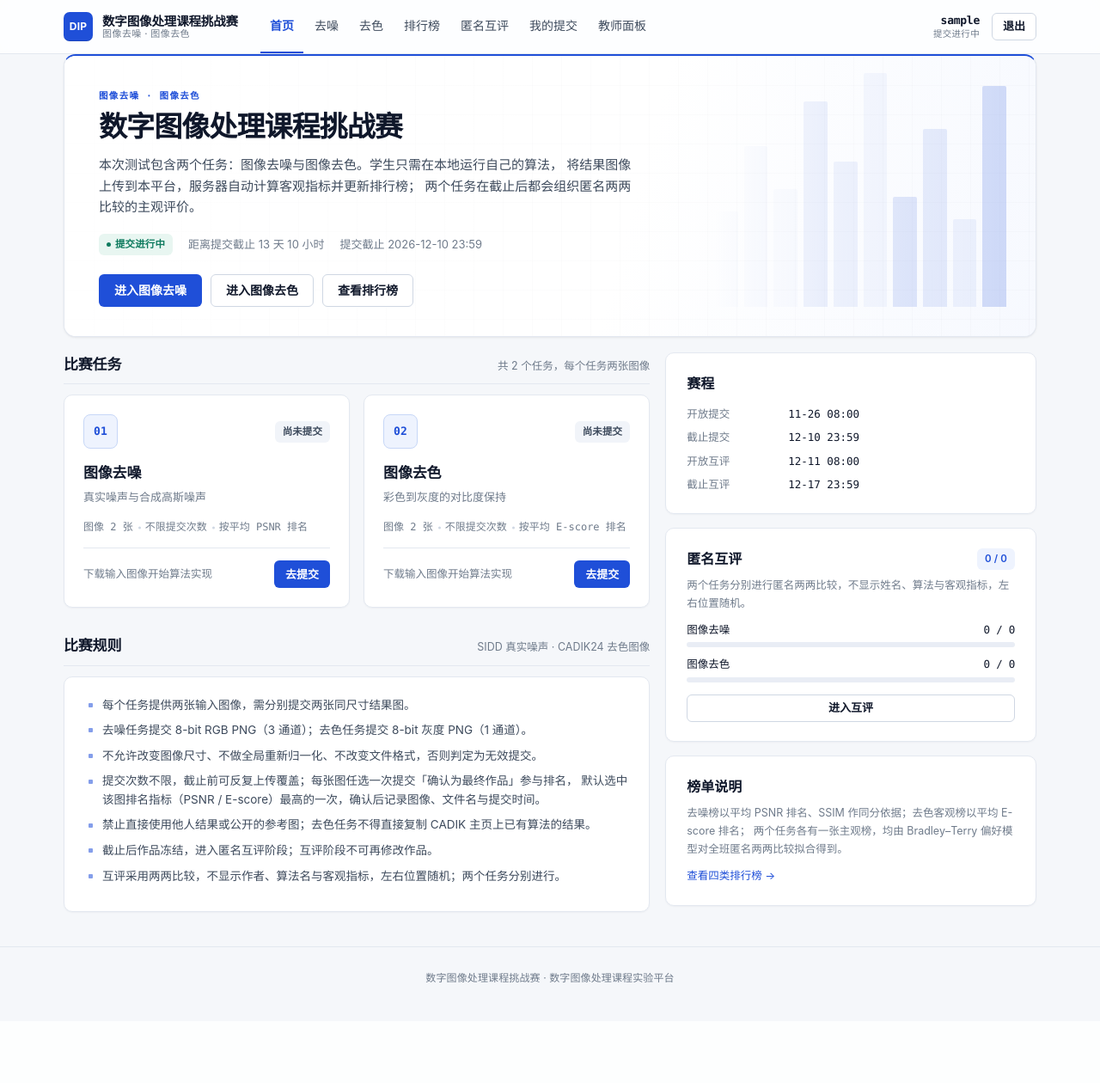
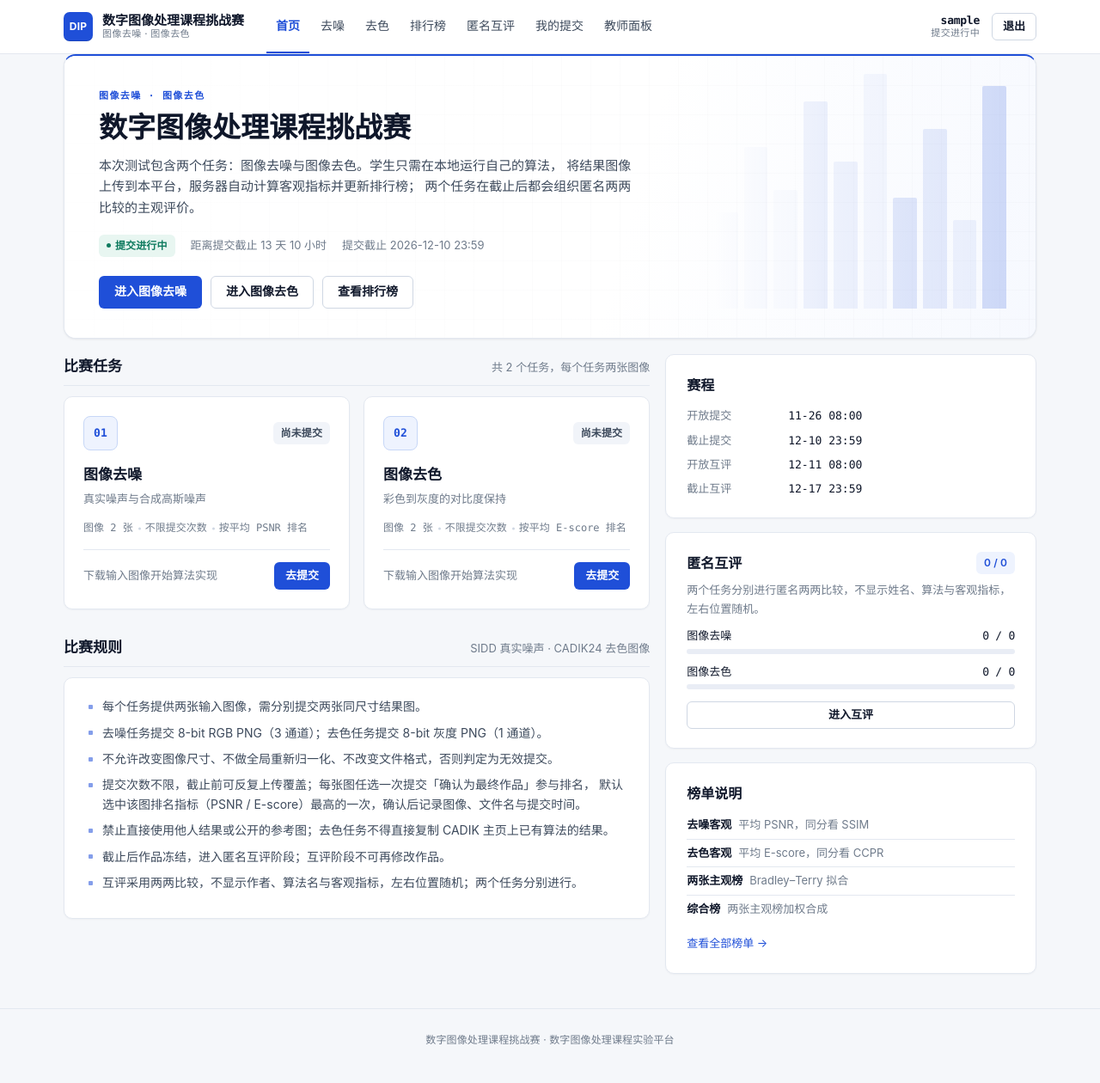
Before and after one commit to Yizhi-jlY/DIP-Competition, a Django app: page / in a window 1280 px wide. Shown: the whole page at 86% size. Before the commit the page ends 1143 px from the top, so only its background shows below. Run offline with Django 5.2, Linux system fonts and the light colour scheme; the visitor is signed in with stand-in values (Sample User, id 1); data comes from the database, SQL or seed files in the repository; data that the repository does not hold is empty.

Commit message:
修正 Windows 文字发虚；排行榜/首页说明文案精简分行

```diff
--- a/static/css/app.css
+++ b/static/css/app.css
@@ -74,8 +74,8 @@ body {
   font-size: 15px;
   line-height: 1.65;
   font-feature-settings: "tnum" 0;
-  -webkit-font-smoothing: antialiased;
-  -moz-osx-font-smoothing: grayscale;
+  /* 不要写 -webkit-font-smoothing: antialiased：Windows 下会强制灰度抗锯齿，
+     关掉 ClearType 后中文小字会明显发虚。留系统默认即最清晰。 */
 }
 
 ::selection { background: #d7e3fd; color: #0b1220; }
@@ -123,14 +123,10 @@ img { max-width: 100%; display: block; }
   position: sticky;
   top: 0;
   z-index: 30;
-  background: rgba(255, 255, 255, 0.96);
+  /* 纯白不透明：半透明 + backdrop-filter 会把文字放进合成层，
+     Windows 上文字边缘会变糊，滚动时还更吃性能。 */
+  background: #fff;
   border-bottom: 1px solid var(--border);
-}
-@supports (backdrop-filter: blur(8px)) {
-  .topbar {
-    background: rgba(255, 255, 255, 0.82);
-    backdrop-filter: saturate(160%) blur(8px);
-  }
 }
 
 .topbar-inner {
@@ -165,7 +161,7 @@ img { max-width: 100%; display: block; }
 }
 
 .brand-text { display: flex; flex-direction: column; line-height: 1.2; }
-.brand-text strong { font-size: 14.5px; font-weight: 700; letter-spacing: -0.01em; }
+.brand-text strong { font-size: 15px; font-weight: 700; letter-spacing: 0; }
 .brand-text small {
   color: var(--muted);
   font-weight: 500;
@@ -238,7 +234,7 @@ img { max-width: 100%; display: block; }
   font-family: var(--font-mono);
   letter-spacing: -0.02em;
 }
-.user-chip span { color: var(--muted); font-size: 10.5px; letter-spacing: 0.03em; }
+.user-chip span { color: var(--muted); font-size: 11px; letter-spacing: 0.03em; }
 
 .inline { display: inline; margin: 0; }
 
@@ -312,19 +308,21 @@ main { padding: 30px 0 64px; }
   line-height: 1.25;
   margin: 0 0 8px;
   font-weight: 700;
-  letter-spacing: -0.022em;
+  letter-spacing: 0;
 }
 .page-head p {
   margin: 0;
   color: var(--text-2);
   max-width: 76ch;
-  font-size: 14.5px;
+  font-size: 15px;
+  line-height: 1.7;
+  text-wrap: pretty;
 }
 
 .eyebrow {
   text-transform: uppercase;
   letter-spacing: 0.13em;
-  font-size: 10.5px;
+  font-size: 11px;
   color: var(--accent);
   font-weight: 700;
   margin-bottom: 8px;
@@ -399,7 +397,7 @@ aside > .card + .card,
   font-size: 33px;
   line-height: 1.2;
   margin: 0 0 12px;
-  letter-spacing: -0.028em;
+  letter-spacing: 0;
   font-weight: 700;
 }
 .hero p {
@@ -438,9 +436,9 @@ aside > .card + .card,
   font-size: 17px;
   margin: 0;
   font-weight: 700;
-  letter-spacing: -0.012em;
+  letter-spacing: 0;
 }
-.section-title span { color: var(--muted); font-size: 12.5px; text-align: right; }
+.section-title span { color: var(--muted); font-size: 13px; text-align: right; }
 
 /* ==========================================================================
    徽标 / 药丸
@@ -451,7 +449,7 @@ aside > .card + .card,
   gap: 5px;
   padding: 2px 8px;
   border-radius: var(--radius-sm);
-  font-size: 11.5px;
+  font-size: 12px;
   font-weight: 600;
   letter-spacing: 0.01em;
   background: var(--surface-3);
@@ -503,7 +501,7 @@ aside > .card + .card,
   margin: 0 0 4px;
   font-size: 17px;
   font-weight: 700;
-  letter-spacing: -0.012em;
+  letter-spacing: 0;
 }
 .task-card .tagline { color: var(--muted); font-size: 13px; margin: 0; }
 
@@ -991,19 +989,34 @@ table.data.compact th { font-size: 10px; letter-spacing: 0.06em; }
 /* ==========================================================================
    其他
    ========================================================================== */
-.kv { display: grid; grid-template-columns: 104px minmax(0, 1fr); gap: 7px 14px; font-size: 13.5px; margin: 0; }
-.kv dt { color: var(--muted); font-size: 12.5px; }
-.kv dd { margin: 0; font-variant-numeric: tabular-nums; font-family: var(--font-mono); font-size: 12.5px; }
+.kv { display: grid; grid-template-columns: 104px minmax(0, 1fr); gap: 7px 14px; font-size: 14px; margin: 0; }
+.kv dt { color: var(--muted); font-size: 13px; }
+.kv dd { margin: 0; font-variant-numeric: tabular-nums; font-family: var(--font-mono); font-size: 13px; }
 
 .muted { color: var(--muted); }
-.small { font-size: 12.5px; }
+.small { font-size: 13px; }
 .mono { font-family: var(--font-mono); font-variant-numeric: tabular-nums; letter-spacing: -0.02em; }
+
+/* 紧凑说明列表：一句一条，用细线分隔，替代一整段长文案 */
+.mini-list { list-style: none; margin: 0 0 12px; padding: 0; }
+.mini-list li {
+  display: flex;
+  flex-wrap: wrap;
+  gap: 0 8px;
+  padding: 6px 0;
+  border-top: 1px solid var(--border);
+  font-size: 13px;
+  line-height: 1.5;
+  color: var(--muted);
+}
+.mini-list li:first-child { border-top: 0; }
+.mini-list li span { flex: none; color: var(--text); font-weight: 600; }
 
 .empty {
   padding: 34px 24px;
   text-align: center;
   color: var(--muted);
-  font-size: 13.5px;
+  font-size: 14px;
   background:
     repeating-linear-gradient(135deg, transparent 0 8px, rgba(15, 23, 42, 0.018) 8px 9px);
 }
@@ -1013,7 +1026,7 @@ table.data.compact th { font-size: 10px; letter-spacing: 0.06em; }
   position: relative;
   padding-left: 20px;
   margin-bottom: 8px;
-  font-size: 13.5px;
+  font-size: 14px;
   line-height: 1.6;
 }
 .rules li::before {
--- a/templates/home.html
+++ b/templates/home.html
@@ -111,11 +111,13 @@
 
     <div class="card card-pad">
       <h3 style="margin:0 0 8px;font-size:16px">榜单说明</h3>
-      <p class="small muted" style="margin:0 0 8px">
-        去噪榜以平均 PSNR 排名、SSIM 作同分依据；去色客观榜以平均 E-score 排名；
-        两个任务各有一张主观榜，均由 Bradley–Terry 偏好模型对全班匿名两两比较拟合得到。
-      </p>
-      <a class="small" href="{% url 'leaderboard' %}">查看四类排行榜 →</a>
+      <ul class="mini-list">
+        <li><span>去噪客观</span>平均 PSNR，同分看 SSIM</li>
+        <li><span>去色客观</span>平均 E-score，同分看 CCPR</li>
+        <li><span>两张主观榜</span>Bradley–Terry 拟合</li>
+        <li><span>综合榜</span>两张主观榜加权合成</li>
+      </ul>
+      <a class="small" href="{% url 'leaderboard' %}">查看全部榜单 →</a>
     </div>
   </aside>
 </div>
```
Also changed, not shown: other parts of static/css/app.css (+33 -28 lines), templates/leaderboard.html (+11 -14 lines).
